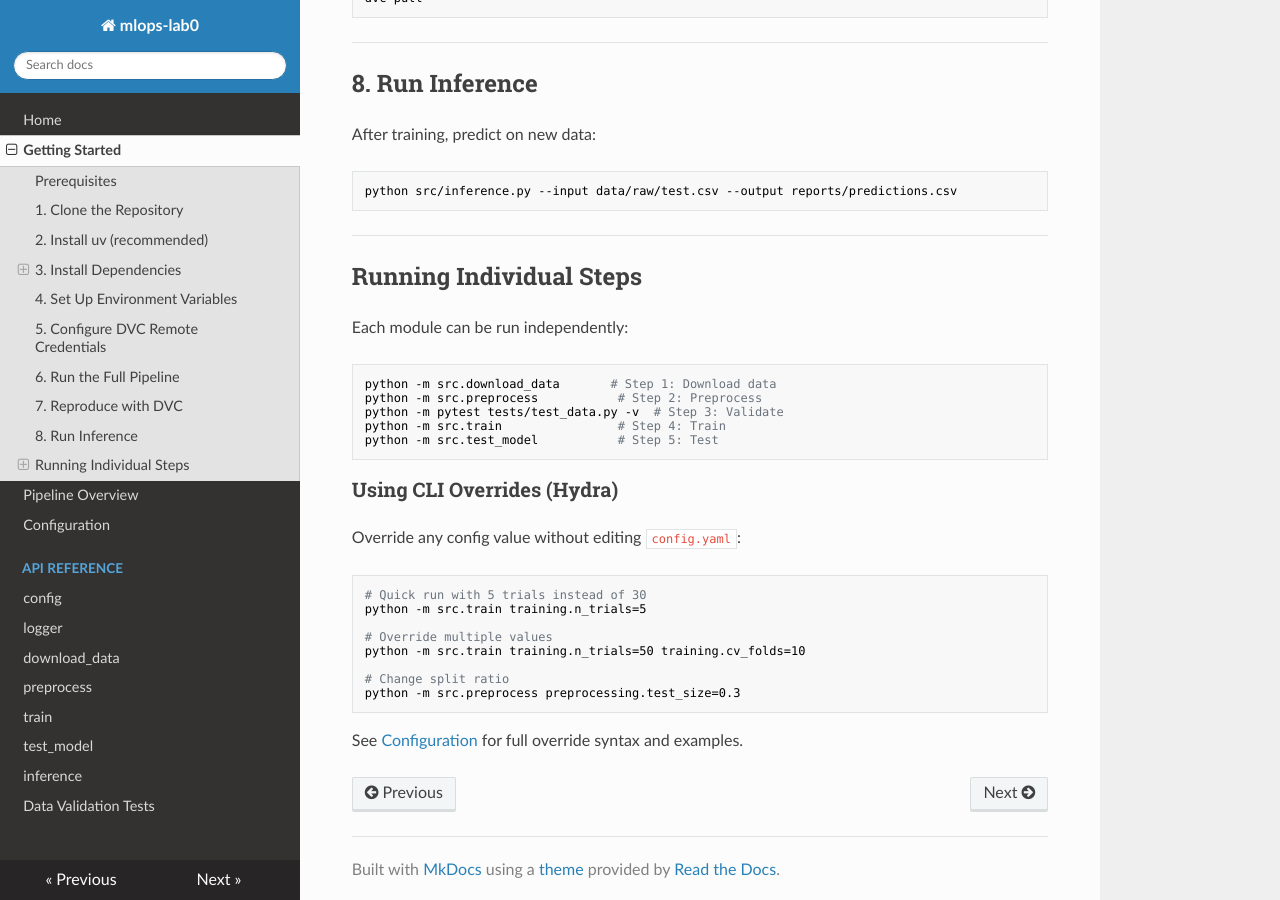
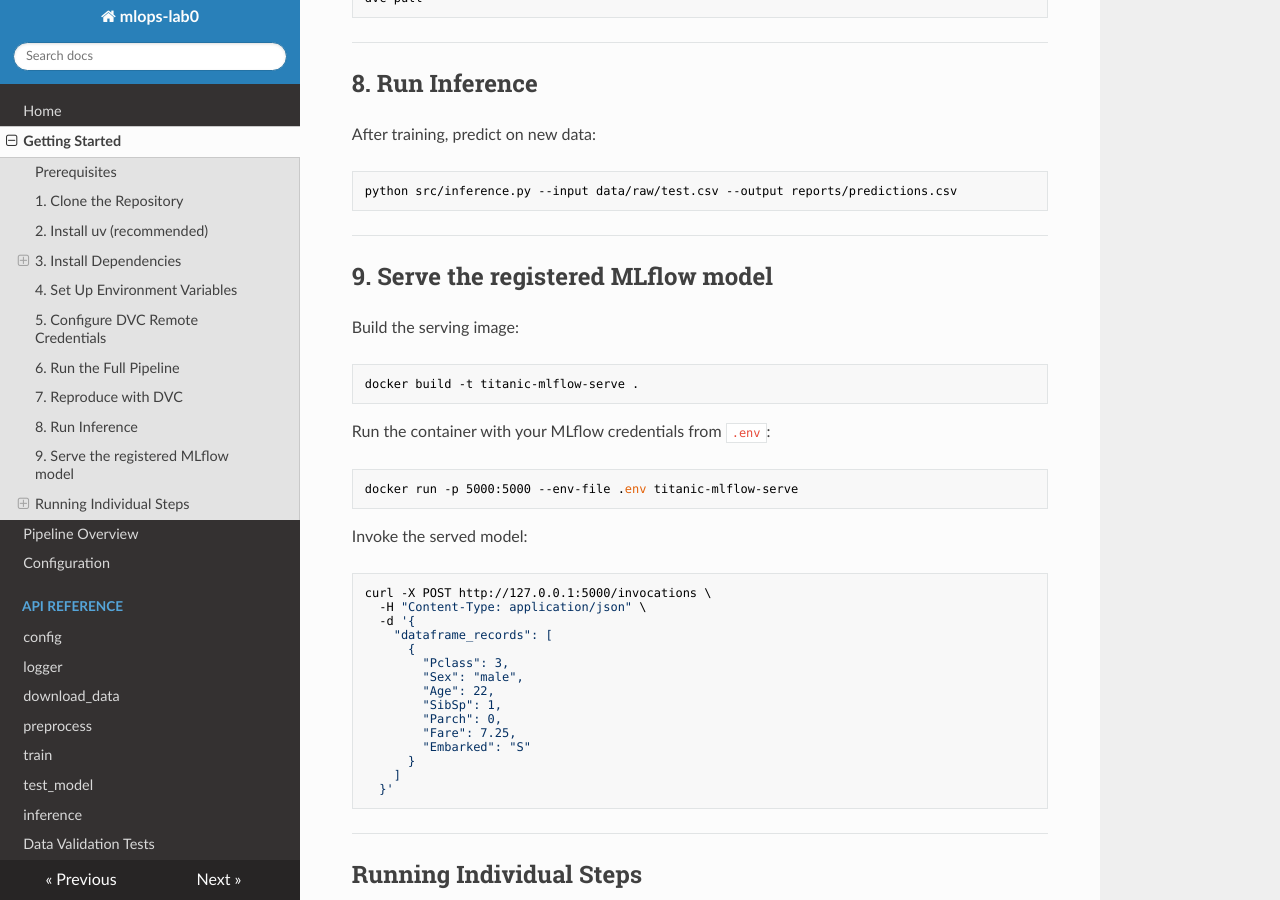
Before and after one commit to saadaltohamy/MLOps-Labs, an MkDocs documentation site: the page built from docs/docs/getting-started.md, in a window 1280 px wide and 900 px high, scrolled down 2903 px. Built offline with MkDocs 1.6.1, drawn with Linux system fonts in a browser that asks for light colours; nearby versions of some CDN libraries.

Commit message:
feat: add Dockerfile for serving MLflow model and update documentation for model invocation

````diff
--- a/docs/docs/getting-started.md
+++ b/docs/docs/getting-started.md
@@ -155,6 +155,42 @@ python src/inference.py --input data/raw/test.csv --output reports/predictions.c
 
 ---
 
+## 9. Serve the registered MLflow model
+
+Build the serving image:
+
+```bash
+docker build -t titanic-mlflow-serve .
+```
+
+Run the container with your MLflow credentials from `.env`:
+
+```bash
+docker run -p 5000:5000 --env-file .env titanic-mlflow-serve
+```
+
+Invoke the served model:
+
+```bash
+curl -X POST http://127.0.0.1:5000/invocations \
+  -H "Content-Type: application/json" \
+  -d '{
+    "dataframe_records": [
+      {
+        "Pclass": 3,
+        "Sex": "male",
+        "Age": 22,
+        "SibSp": 1,
+        "Parch": 0,
+        "Fare": 7.25,
+        "Embarked": "S"
+      }
+    ]
+  }'
+```
+
+---
+
 ## Running Individual Steps
 
 Each module can be run independently:
````
Also changed, not shown: README.md, 1 other file.
